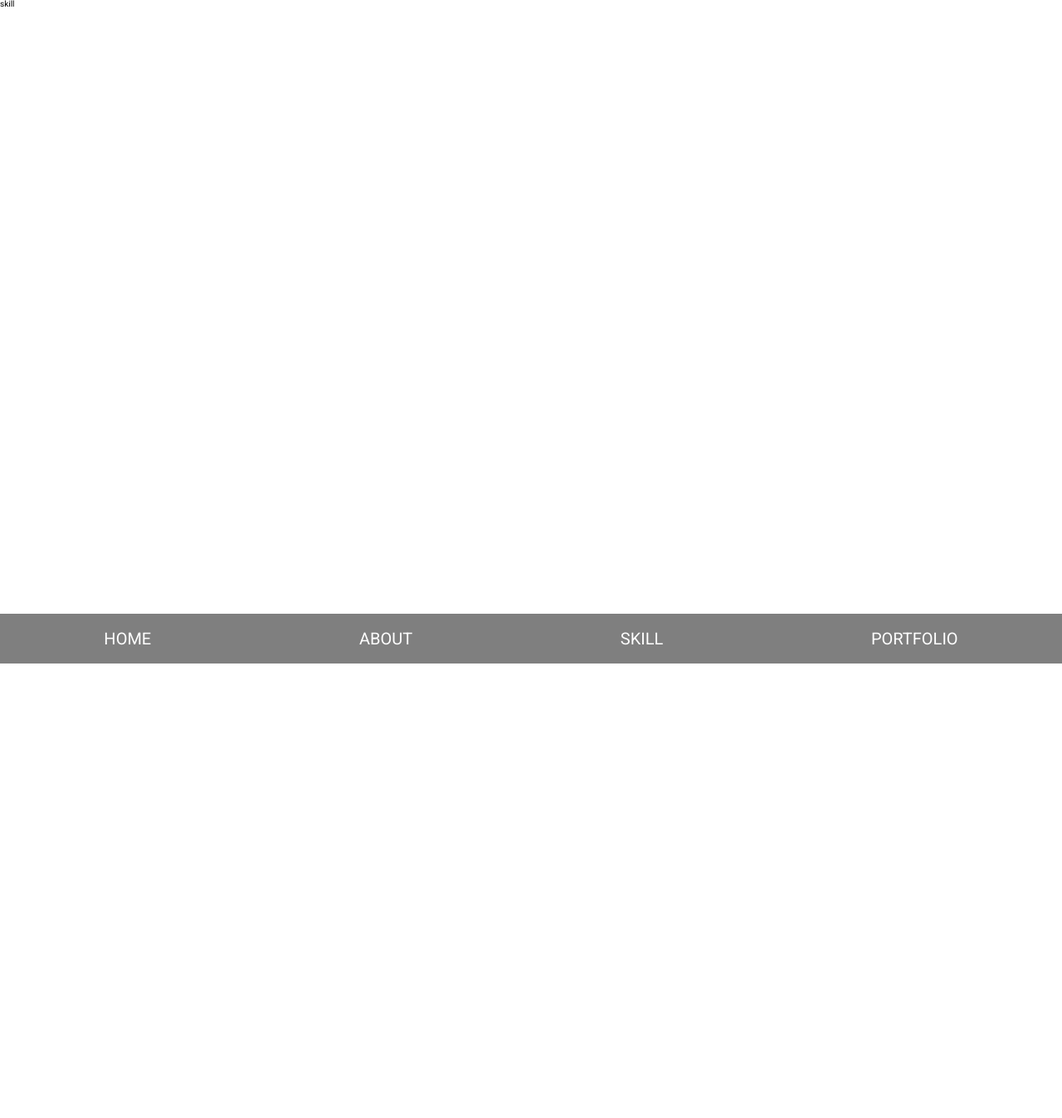
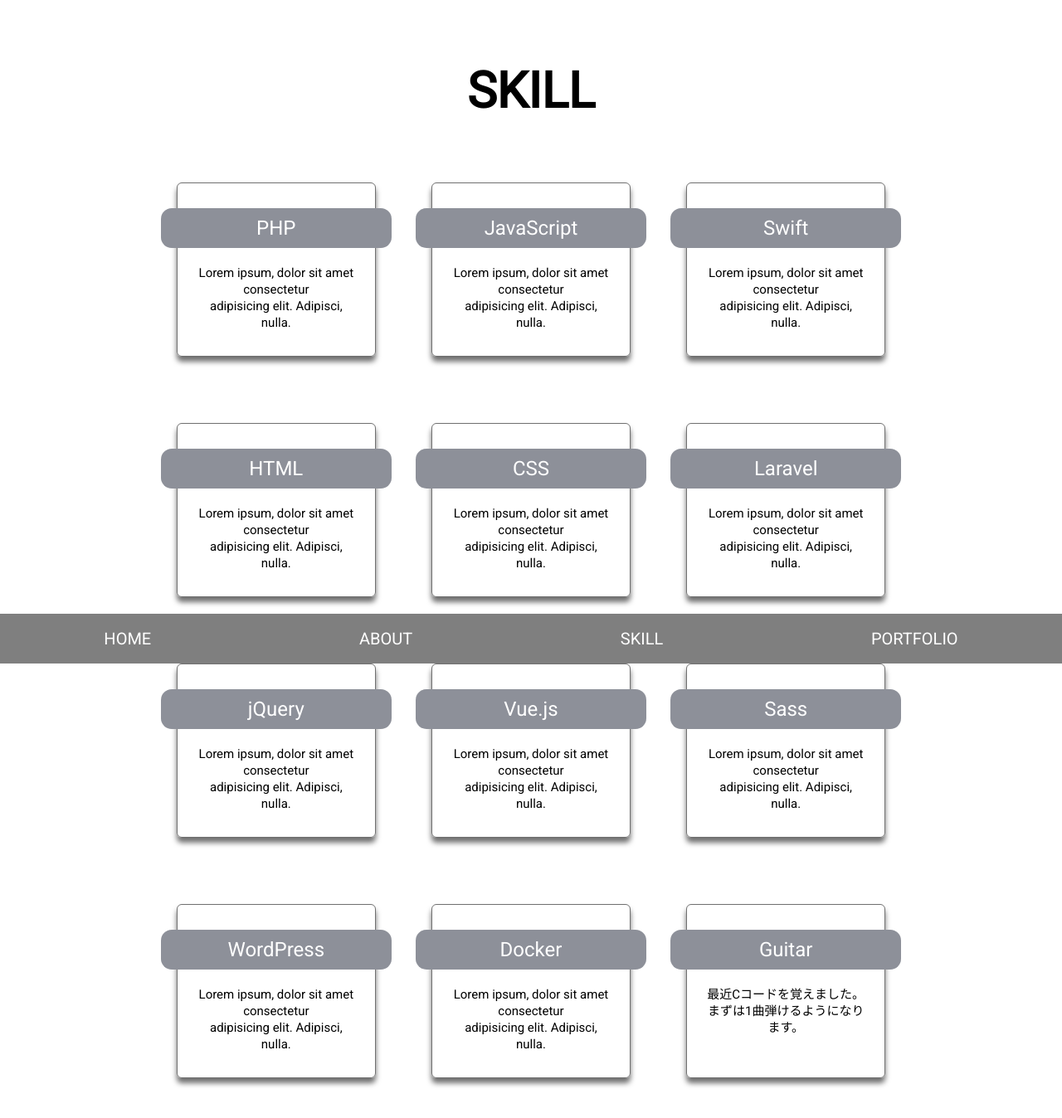
Before and after one commit to Ai0202/portfolio, a Vue app: page /skill in a window 1280 px wide. Shown: the top 1348 px of the page at 83% size. Before the commit the page ends 800 px from the top, so only its background shows below. Built offline with nearby package versions, Linux system fonts and the light colour scheme; the HTML template or start-up script is replaced by a standard one.

Commit message:
SKILL画面完成

```diff
--- a/src/App.vue
+++ b/src/App.vue
@@ -55,9 +55,17 @@
 
 <style lang="scss">
 
+  * {
+    box-sizing: border-box;
+  }
+
   html {
     font-size: 62.5%;
     font-family: 'Roboto', sans-serif;
+  }
+
+  .mt-8 {
+    margin-top: 8rem;
   }
 
 </style>
--- a/src/views/Skill.vue
+++ b/src/views/Skill.vue
@@ -1,7 +1,126 @@
 <template>
-  <div>skill</div>
+  <div>
+    <h2 class="title mt-8">SKILL</h2>
+    <ul class="card-list">
+      <li>
+        <h3 class="label">PHP</h3>
+        <p class="description">
+          Lorem ipsum, dolor sit amet consectetur<br>
+          adipisicing elit. Adipisci, nulla.
+        </p>
+      </li>
+      <li>
+        <h3 class="label">JavaScript</h3>
+        <p class="description">
+          Lorem ipsum, dolor sit amet consectetur<br>
+          adipisicing elit. Adipisci, nulla.
+        </p>
+      </li>
+      <li>
+        <h3 class="label">Swift</h3>
+        <p class="description">
+          Lorem ipsum, dolor sit amet consectetur<br>
+          adipisicing elit. Adipisci, nulla.
+        </p>
+      </li>
+      <li>
+        <h3 class="label">HTML</h3>
+        <p class="description">
+          Lorem ipsum, dolor sit amet consectetur<br>
+          adipisicing elit. Adipisci, nulla.
+        </p>
+      </li>
+      <li>
+        <h3 class="label">CSS</h3>
+        <p class="description">
+          Lorem ipsum, dolor sit amet consectetur<br>
+          adipisicing elit. Adipisci, nulla.
+        </p>
+      </li>
+      <li>
+        <h3 class="label">Laravel</h3>
+        <p class="description">
+          Lorem ipsum, dolor sit amet consectetur<br>
+          adipisicing elit. Adipisci, nulla.
+        </p>
+      </li>
+      <li>
+        <h3 class="label">jQuery</h3>
+        <p class="description">
+          Lorem ipsum, dolor sit amet consectetur<br>
+          adipisicing elit. Adipisci, nulla.
+        </p>
+      </li>
+      <li>
+        <h3 class="label">Vue.js</h3>
+        <p class="description">
+          Lorem ipsum, dolor sit amet consectetur<br>
+          adipisicing elit. Adipisci, nulla.
+        </p>
+      </li>
+      <li>
+        <h3 class="label">Sass</h3>
+        <p class="description">
+          Lorem ipsum, dolor sit amet consectetur<br>
+          adipisicing elit. Adipisci, nulla.
+        </p>
+      </li>
+      <li>
+        <h3 class="label">WordPress</h3>
+        <p class="description">
+          Lorem ipsum, dolor sit amet consectetur<br>
+          adipisicing elit. Adipisci, nulla.
+        </p>
+      </li>
+      <li>
+        <h3 class="label">Docker</h3>
+        <p class="description">
+          Lorem ipsum, dolor sit amet consectetur<br>
+          adipisicing elit. Adipisci, nulla.
+        </p>
+      </li>
+      <li>
+        <h3 class="label">Guitar</h3>
+        <p class="description">
+          最近Cコードを覚えました。<br>
+          まずは1曲弾けるようになります。
+        </p>
+      </li>
+
+    </ul>
+  </div>
+
 </template>
 
-<style>
-
+<style lang="scss" scoped>
+  .title {
+    text-align: center;
+    font-size: 6rem;
+    font-weight: bold;
+  }
+  .card-list {
+    padding: 8rem;
+    display: flex;
+    flex-wrap: wrap;
+    justify-content: center;
+    font-size: 1.5rem;
+    line-height: 2rem;
+    li {
+      width: 24rem;
+      margin: 0 3% 8rem 3%;
+      text-align: center;
+      padding: 1rem 2rem 3rem;
+      border: 1px solid #707070;
+      box-shadow: 0 6px 6px 0 #707070;
+      border-radius: 6px;
+      .label {
+        margin: 2rem -4rem;
+        font-size: 2.4rem;
+        line-height: 4.8rem;
+        background-color: #8D9099;
+        color: #FFF;
+        border-radius: 13px;
+      }
+    }
+  }
 </style>
```
